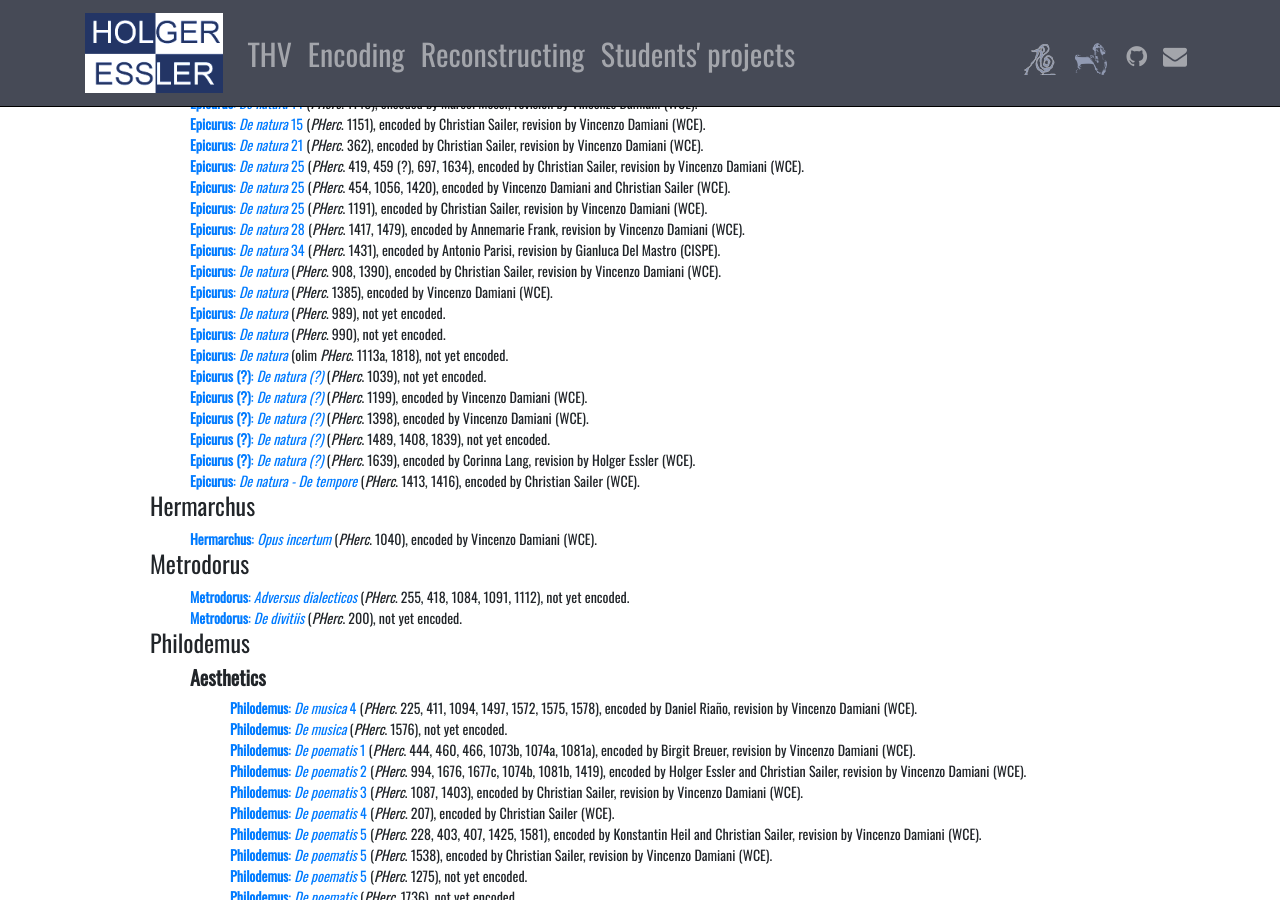
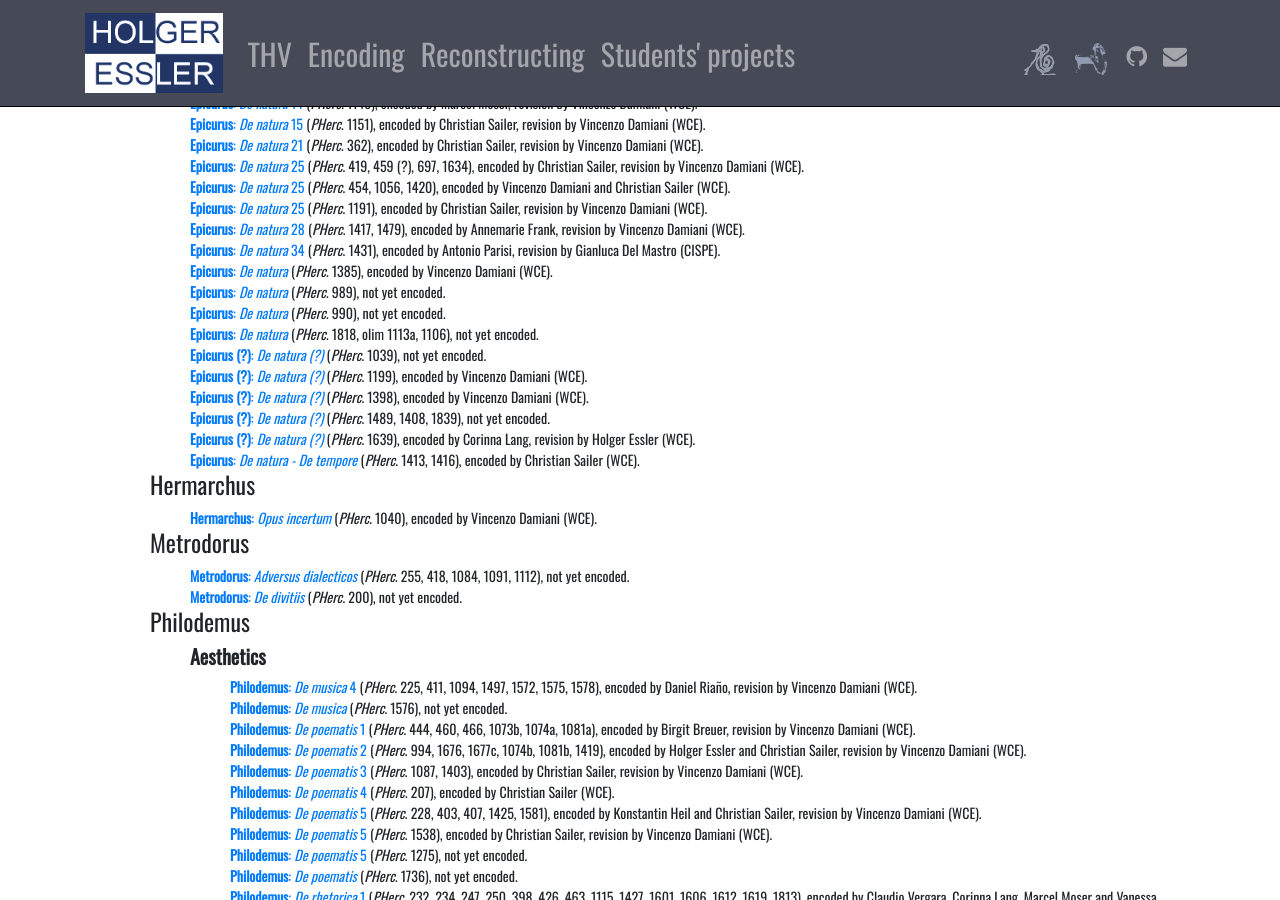
Before and after one commit to HolgerEssler/HolgerEssler.github.io, a Jekyll site: the page built from thv.html, in a window 1280 px wide and 900 px high, scrolled down 1214 px. Built offline with Jekyll 4.4.1, drawn with Linux system fonts in a browser that asks for light colours; nearby versions of some CDN libraries; some of the changed text lies outside the part shown.

Commit message:
Update thv.html

```diff
--- a/thv.html
+++ b/thv.html
@@ -105,11 +105,10 @@ permalink: /thv
                       <li><a href="https://papyri.info/dclp/59759"><b>Epicurus</b>: <i>De natura</i> 25</a> (<i>PHerc</i>. 1191), encoded by Christian Sailer, revision by Vincenzo Damiani (WCE).</li>
                       <li><a href="https://papyri.info/dclp/59760"><b>Epicurus</b>: <i>De natura</i> 28</a> (<i>PHerc</i>. 1417, 1479), encoded by Annemarie Frank, revision by Vincenzo Damiani (WCE).</li>
                       <li><a href="https://papyri.info/dclp/59761"><b>Epicurus</b>: <i>De natura</i> 34</a> (<i>PHerc</i>. 1431), encoded by Antonio Parisi, revision by Gianluca Del Mastro (CISPE).</li>
-                      <li><a href="https://papyri.info/dclp/59737"><b>Epicurus</b>: <i>De natura</i></a> (<i>PHerc</i>. 908, 1390), encoded by Christian Sailer, revision by Vincenzo Damiani (WCE).</li>
                       <li><a href="https://papyri.info/dclp/59740"><b>Epicurus</b>: <i>De natura</i></a> (<i>PHerc</i>. 1385), encoded by Vincenzo Damiani (WCE).</li>
                       <li><a href="https://papyri.info/dclp/59738"><b>Epicurus</b>: <i>De natura</i></a> (<i>PHerc</i>. 989), not yet encoded.</li>
                       <li><a href="https://papyri.info/dclp/382573"><b>Epicurus</b>: <i>De natura</i></a> (<i>PHerc</i>. 990), not yet encoded.</li>
-                      <li><a href="https://papyri.info/dclp/63160"><b>Epicurus</b>: <i>De natura</i></a> (olim <i>PHerc</i>. 1113a, 1818), not yet encoded.</li>
+                      <li><a href="https://papyri.info/dclp/63160"><b>Epicurus</b>: <i>De natura</i></a> (<i>PHerc</i>. 1818, olim 1113a, 1106), not yet encoded.</li>
                       <li><a href="https://papyri.info/dclp/117907"><b>Epicurus (?)</b>: <i>De natura (?)</i></a> (<i>PHerc</i>. 1039), not yet encoded.</li>
                       <li><a href="https://papyri.info/dclp/59747"><b>Epicurus (?)</b>: <i>De natura (?)</i></a> (<i>PHerc</i>. 1199), encoded by Vincenzo Damiani (WCE).</li>
                       <li><a href="https://papyri.info/dclp/59741"><b>Epicurus (?)</b>: <i>De natura (?)</i></a> (<i>PHerc</i>. 1398), encoded by Vincenzo Damiani (WCE).</li>
```
Also changed, not shown: other parts of thv.html (+1 -0 lines).
